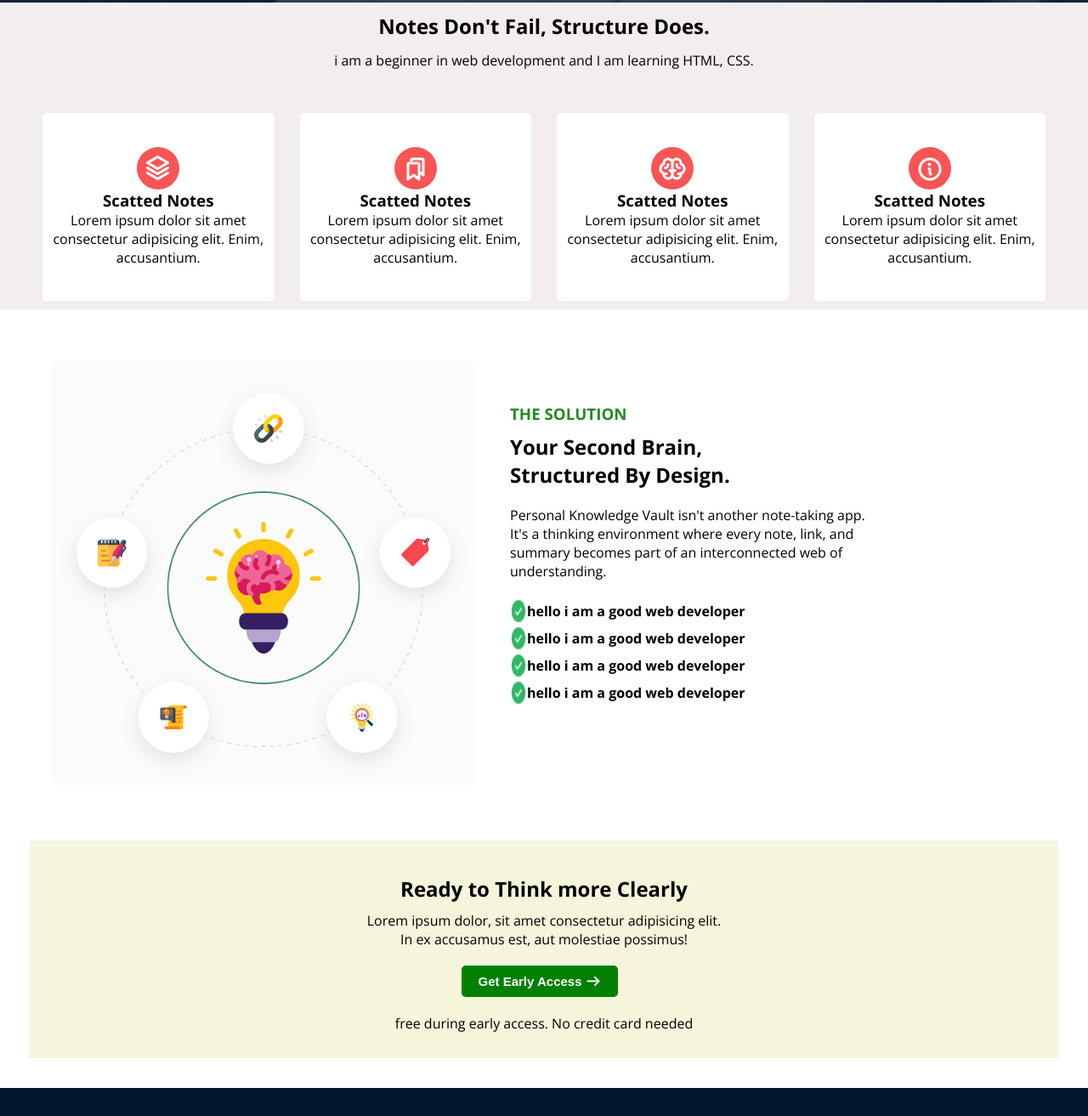
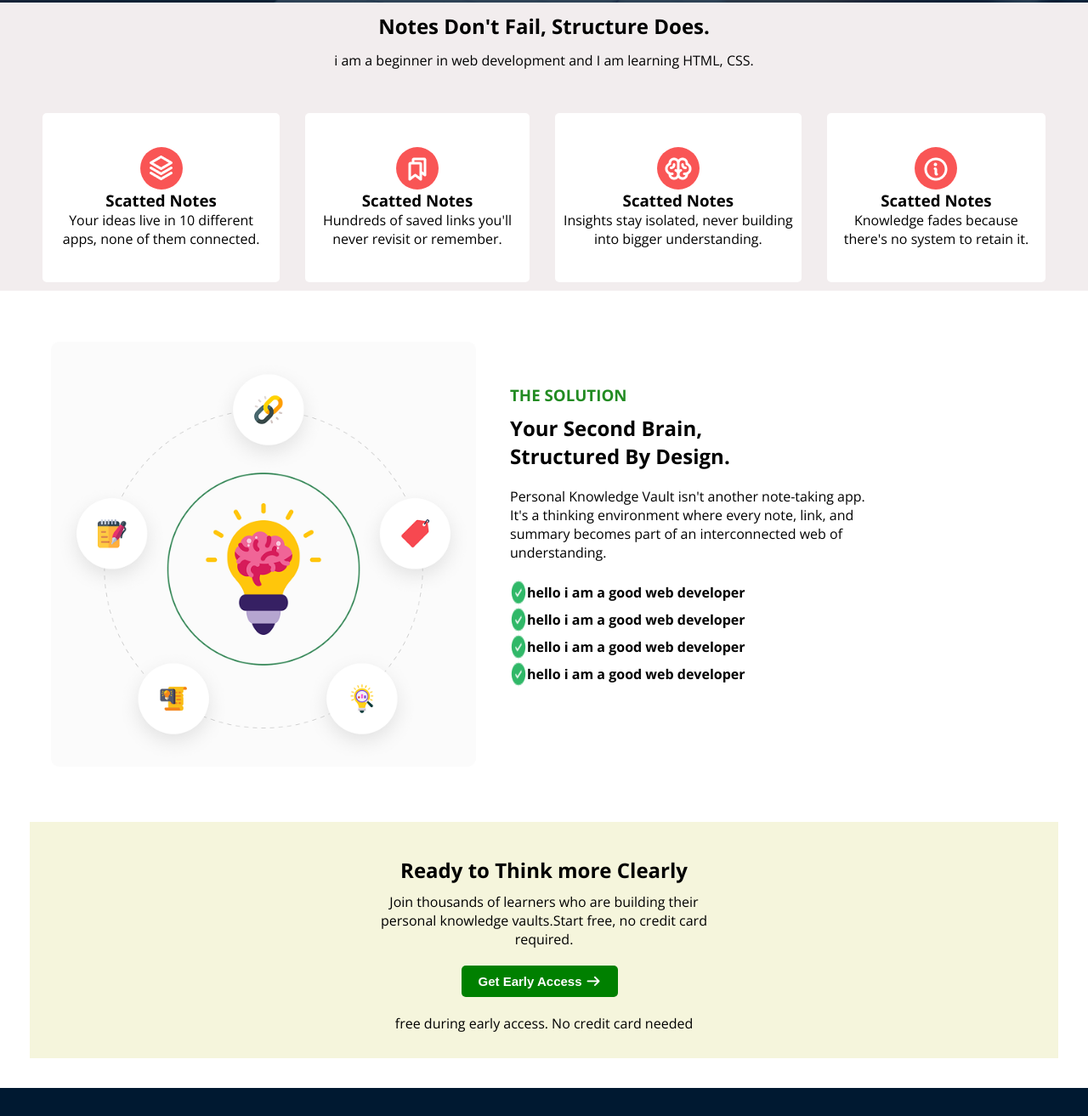
Before and after one commit to mdibrahimkhalil50/ph-assingment1, a plain HTML site: page index1.html in a window 1280 px wide. Shown: the part 665-1978 px from the top of the page at 85% size. Drawn offline with nearby package versions, Linux system fonts and the light colour scheme.

Commit message:
full complete my project

```diff
--- a/index1.html
+++ b/index1.html
@@ -54,24 +54,24 @@
                 <div class="image"><img src="images/Vector.png" alt=""></div>
 
                 <h3>Scatted Notes</h3>
-                <p>Lorem ipsum dolor sit amet consectetur adipisicing elit. Enim, accusantium.</p>
+                <p>Your ideas live in 10 different apps, none of them connected.</p>
             </div>
             <div class="card-item-2 card">
           <div class="image"><img src="images/Bookmarks.png" alt=""></div>
                 <h3>Scatted Notes</h3>
-                <p>Lorem ipsum dolor sit amet consectetur adipisicing elit. Enim, accusantium.</p>
+                <p>Hundreds of saved links you'll never revisit or remember.</p>
             </div>
             <div class="card-item-3 card">
                 <div class="image"><img src="images/Brain.png" alt=""></div>
 
                 <h3>Scatted Notes</h3>
-                <p>Lorem ipsum dolor sit amet consectetur adipisicing elit. Enim, accusantium.</p>
+                <p>Insights stay isolated, never building into bigger understanding.</p>
             </div>
             <div class="card-item-4 card">
                 <div class="image"><img src="images/Info.png" alt="" ></div>
 
                 <h3>Scatted Notes</h3>
-                <p>Lorem ipsum dolor sit amet consectetur adipisicing elit. Enim, accusantium.</p>
+                <p>Knowledge fades because there's no system to retain it.</p>
             </div>
         </div>
     </section>
@@ -99,7 +99,7 @@
     <section >
         <div class="last-part">
             <h1>Ready to Think more Clearly</h1>
-            <p>Lorem ipsum dolor, sit amet consectetur adipisicing elit. In ex accusamus est, aut molestiae possimus!</p>
+            <p>Join thousands of learners who are building their personal knowledge vaults.Start free, no credit card required.</p>
             <button class="btn">Get Early Access  <i class="fa-solid fa-arrow-right"></i> </button>
             <p>free during early access. No credit card needed</p>
         </div>
```
